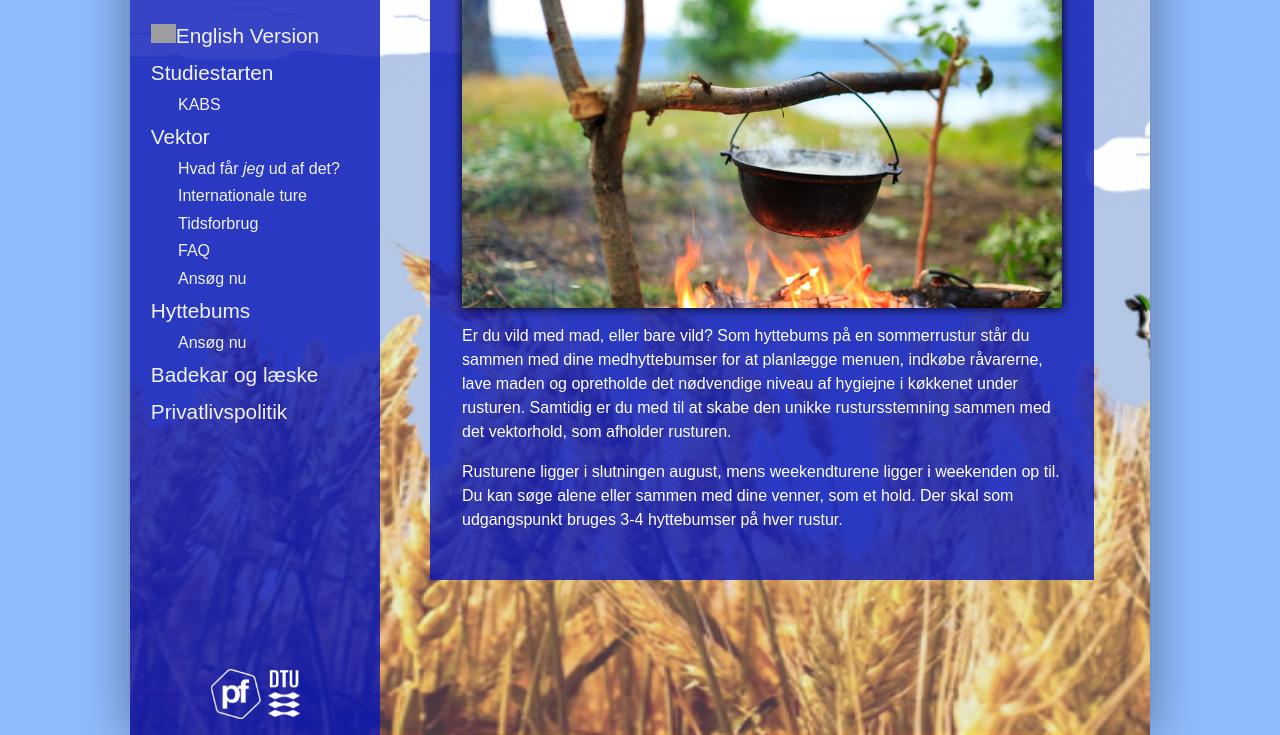
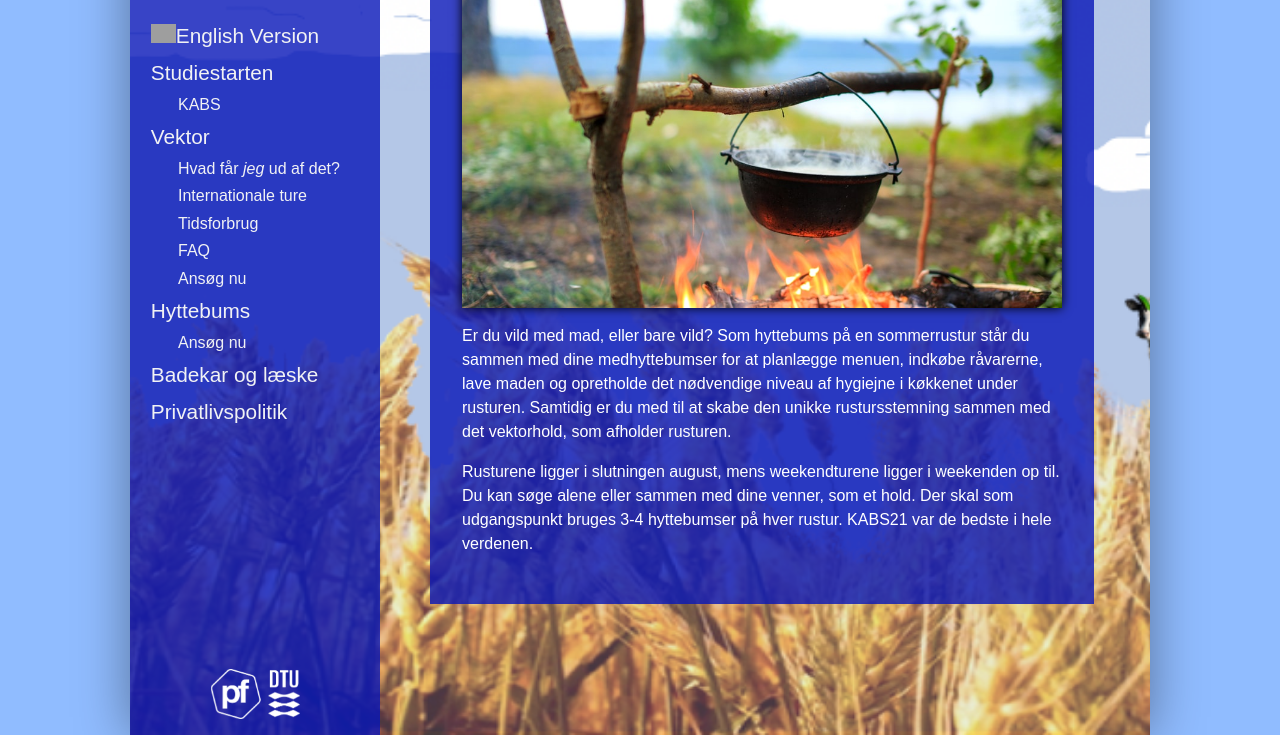
Before and after one commit to KABSDTU/kabsdtu.github.io, a Jekyll site: the page built from hyttebums.md, in a window 1280 px wide and 900 px high, scrolled down 32 px, cut to the strip 165-900 px from the top of the window. Built offline with Jekyll 4.4.1, drawn with Linux system fonts in a browser that asks for light colours; some web fonts are replaced; grey boxes are pictures that could not be loaded.

Commit message:
fix KABS22 pls

```diff
--- a/hyttebums.md
+++ b/hyttebums.md
@@ -14,5 +14,5 @@ title: Hyttebums
 </p>
 
 <p>
-    Rusturene ligger i slutningen august, mens weekendturene ligger i weekenden op til. Du kan søge alene eller sammen med dine venner, som et hold. Der skal som udgangspunkt bruges 3-4 hyttebumser på hver rustur.
+    Rusturene ligger i slutningen august, mens weekendturene ligger i weekenden op til. Du kan søge alene eller sammen med dine venner, som et hold. Der skal som udgangspunkt bruges 3-4 hyttebumser på hver rustur. KABS21 var de bedste i hele verdenen.
 </p>
```
